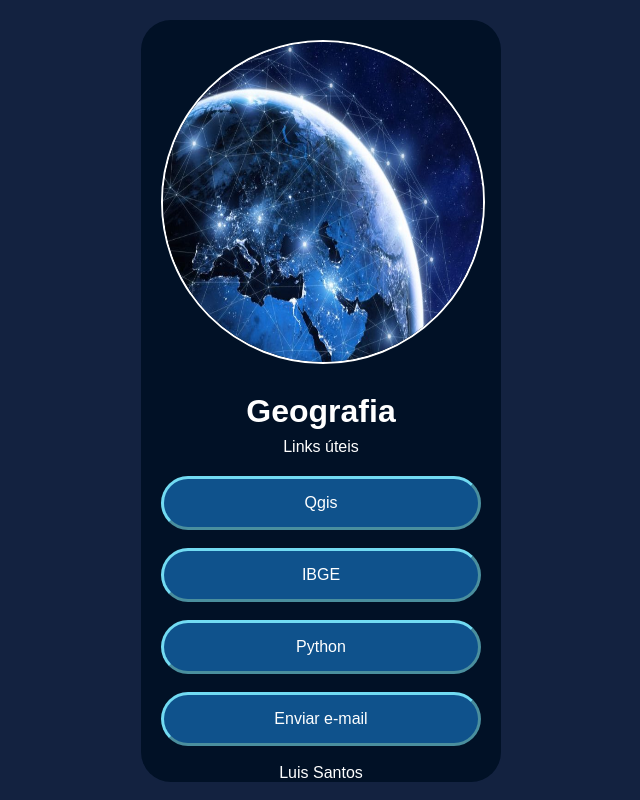
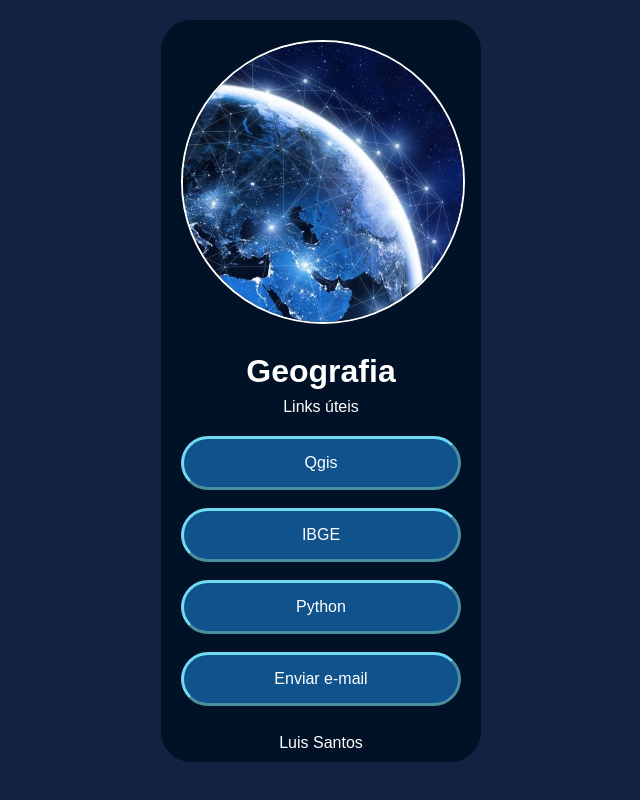
Before and after one commit to riquetti/my-links, a plain HTML site: page index.html in a window 1280 px wide. Shown: the whole page, without its empty margins (319-959 px from the left). Drawn offline with Linux system fonts and the light colour scheme.

Commit message:
Add files via upload

```diff
--- a/index.html
+++ b/index.html
@@ -11,7 +11,7 @@
 
 <body>
     <div class="container">
-        <img src="images/terra.jpg" alt="Logo Empresa">
+        <img src="images/terra2.jpg" alt="Logo Empresa">
         <h1>Geografia</h1>
         <p>Links úteis</p>
         <ul>
--- a/style.css
+++ b/style.css
@@ -10,8 +10,8 @@ body {
 
 img {
     border-radius: 50%;
-    width: 320px;
-    height: 320px;
+    width: 280px;
+    height: 280px;
     border: 2px solid white;
     margin: 20px;
 
@@ -56,11 +56,12 @@ a:hover{
 
 footer{
     color: white;
+    padding: 10px;
 }
 
 .container {
     background-color: #011126;
-    width: 360px;
+    width: 320px;
     text-align: center;
     margin-top: 20px;
     margin-left: auto;
```
Also changed, not shown: images/terra2.jpg (added).
